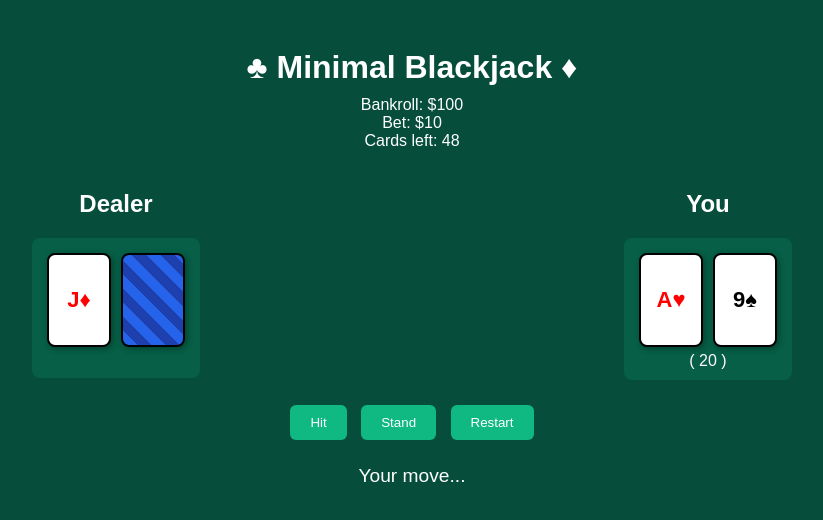
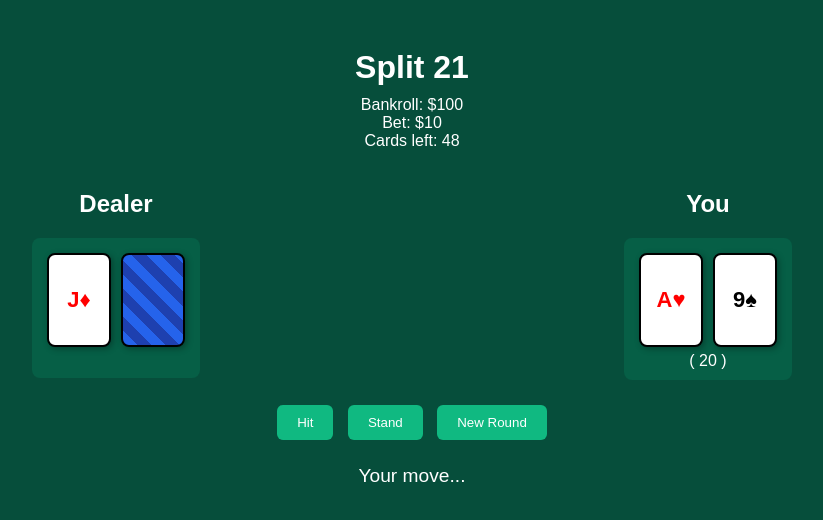
Before and after one commit to htyffn/Split-21, a plain HTML site: page index.html in a window 1280 px wide. Shown: the whole page, without its empty margins (228-1051 px from the left). Drawn offline with Linux system fonts and the light colour scheme.

Commit message:
Rename game title and update button functionality from "Restart" to "New Round"

```diff
--- a/index.html
+++ b/index.html
@@ -2,11 +2,11 @@
 <html lang="en">
 <head>
   <meta charset="UTF-8">
-  <title>Minimal Blackjack</title>
+  <title>Split 21</title>
   <link rel="stylesheet" href="style.css">
 </head>
 <body>
-  <h1>♣ Minimal Blackjack ♦</h1>
+  <h1>Split 21</h1>
 
   <div id="bankroll">Bankroll: $100</div>
   <div id="bet">Bet: $10</div>
@@ -26,7 +26,7 @@
   <div class="controls">
     <button id="hit">Hit</button>
     <button id="stand">Stand</button>
-    <button id="restart">Restart</button>
+    <button id="new-round">New Round</button>
   </div>
 
   <div id="message"></div>
--- a/script.js
+++ b/script.js
@@ -81,7 +81,7 @@ function dealHands() {
 function disableControls(state) {
   document.getElementById('hit').disabled = state;
   document.getElementById('stand').disabled = state;
-  document.getElementById('restart').disabled = state;
+  document.getElementById('new-round').disabled = state;
 }
 
 function render() {
@@ -146,7 +146,7 @@ document.getElementById('stand').onclick = () => {
   endRound();
 };
 
-document.getElementById('restart').onclick = () => {
+document.getElementById('new-round').onclick = () => {
   startRound();
 };
 
```
